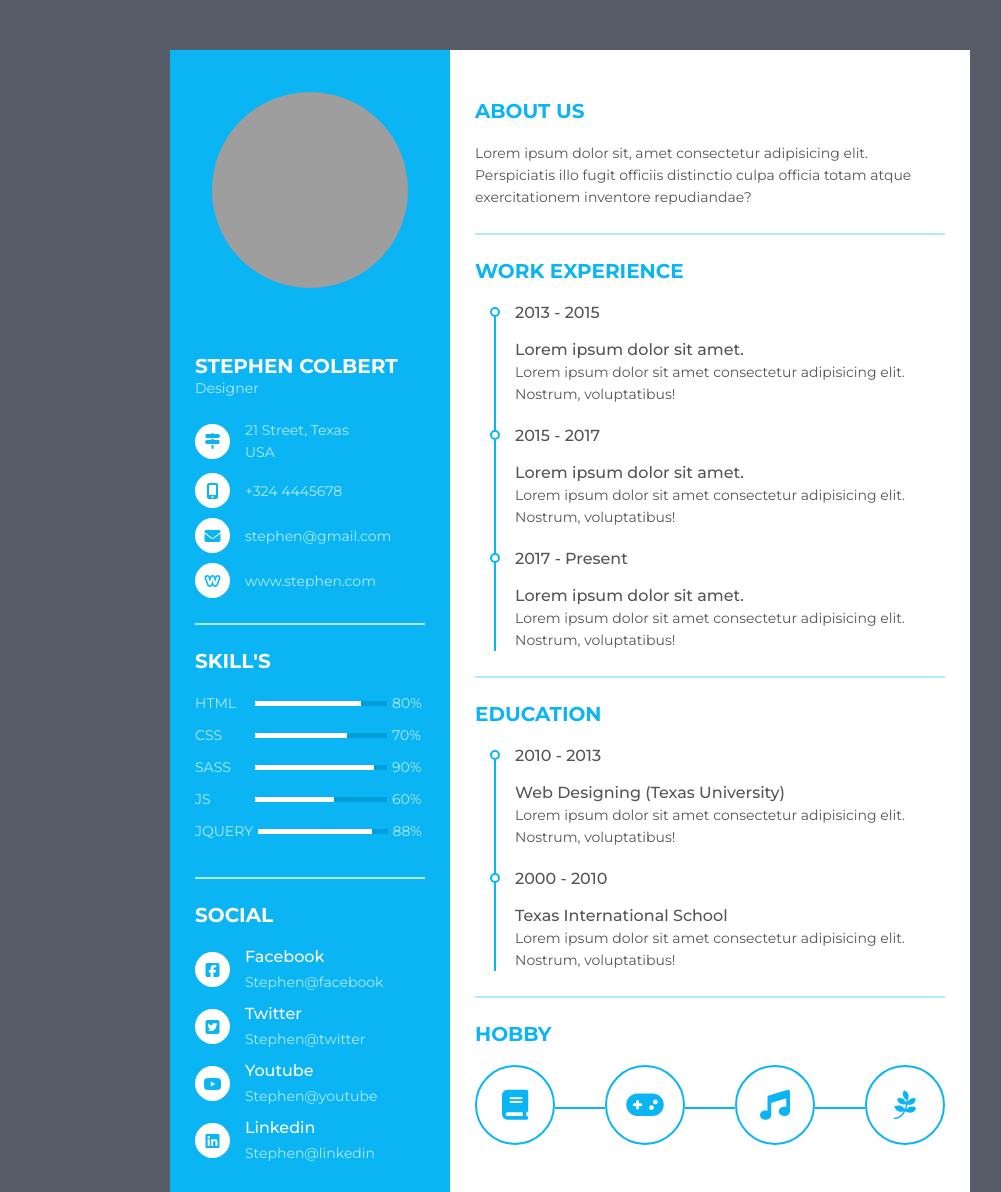
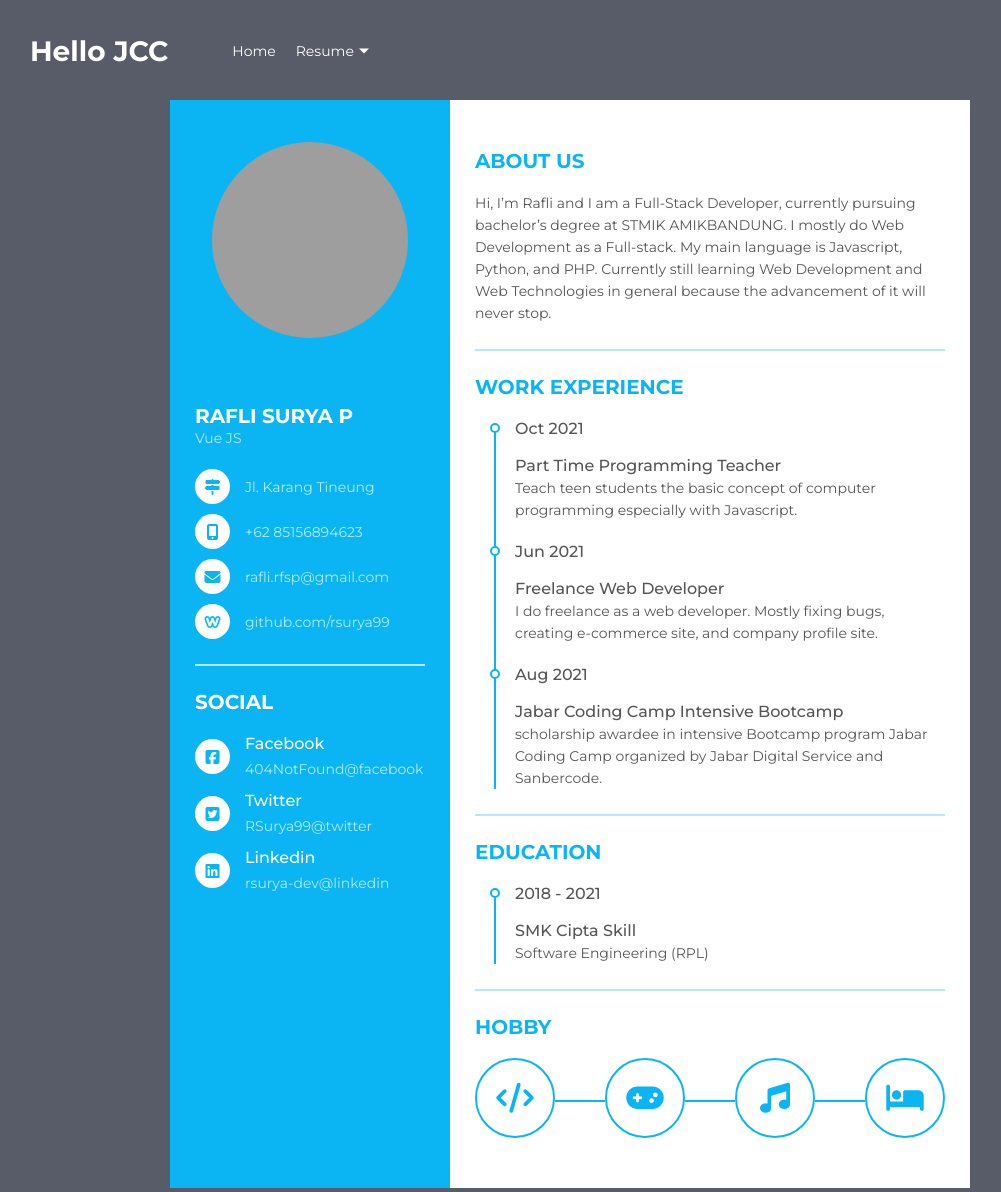
Before and after one commit to self-learnary/portfolio-git-jcc, a plain HTML site: page cv/rafli-surya.html in a window 1280 px wide. Shown: the top 1192 px of the page, without its empty margins (70-1071 px from the left). Drawn offline with Linux system fonts and the light colour scheme; grey boxes are pictures that could not be loaded.

Commit message:
update cv rafli-surya

```diff
--- a/assets/css/home.css
+++ b/assets/css/home.css
@@ -70,6 +70,10 @@ a:hover {
   position: relative;
 }
 
+.dropdown a:hover{
+    color: #333;
+}
+
 .dd-button {
   display: inline-block;
   padding: 10px 30px 10px 20px;
@@ -90,7 +94,6 @@ a:hover {
   border-right: 5px solid transparent;
   border-top: 5px solid #fff;
 }
-
 
 .dd-input {
   display: none;
@@ -197,6 +200,7 @@ a:hover {
   grid-gap: 30px;
   align-items: stretch;
   margin: 8rem auto;
+  margin-bottom: 4.25rem;
   width: 100%;
 }
 
--- a/assets/css/style.css
+++ b/assets/css/style.css
@@ -16,6 +16,120 @@ body {
   color: #555555;
 }
 
+header{
+    position: fixed;
+    top: 0;
+    left: 0;
+    display: flex;
+    width: 100%;
+    align-items: center;
+    z-index: 10;
+    padding: 30px 100px;
+}
+
+header .logo{
+    position: relative;
+    color: #fff;
+    font-weight: 700;
+    font-size: 2em;
+    text-decoration: none;
+    margin-right: 4rem;
+}
+
+header ul{
+    position: relative;
+    display: flex;
+    justify-content: center;
+    align-items: center;
+}
+
+header ul li{
+    position: relative;
+    list-style: none;
+    text-align: center;
+}
+
+header ul li a{
+    color: #fff;
+    text-decoration: none;
+}
+
+header ul li label ul li a{
+    color: #232323;
+}
+
+a {
+  text-decoration: none;
+  color: #000000;
+}
+
+a:hover {
+  color: #fafafa
+}
+
+/* Dropdown */
+
+.dropdown {
+  display: inline-block;
+  position: relative;
+}
+
+.dd-button {
+  display: inline-block;
+  padding: 10px 30px 10px 20px;
+  cursor: pointer;
+  white-space: nowrap;
+  color: #fff;
+}
+
+.dd-button:after {
+  content: '';
+  position: absolute;
+  top: 50%;
+  right: 15px;
+  transform: translateY(-50%);
+  width: 0;
+  height: 0;
+  border-left: 5px solid transparent;
+  border-right: 5px solid transparent;
+  border-top: 5px solid #fff;
+}
+
+
+.dd-input {
+  display: none;
+}
+
+.dd-menu {
+  position: absolute;
+  top: 100%;
+  border: 1px solid #ccc;
+  border-radius: 4px;
+  padding: 0;
+  margin: 2px 0 0 0;
+  box-shadow: 0 0 6px 0 rgba(0,0,0,0.1);
+  background-color: #ffffff;
+  list-style-type: none;
+}
+
+.dd-input + .dd-menu {
+  display: none;
+}
+
+.dd-input:checked + .dd-menu {
+  display: block;
+}
+
+.dd-menu li {
+  padding: 10px 20px;
+  cursor: pointer;
+  white-space: nowrap;
+}
+
+.dd-menu li:hover {
+  background-color: #f6f6f6;
+}
+
 .bold {
   font-weight: 700;
   font-size: 20px;
@@ -32,6 +146,7 @@ body {
   height: auto;
   display: flex;
   margin: 50px auto;
+  margin-top: 100px;
 }
 
 .resume .resume_left {
--- a/cv/rafli-surya.html
+++ b/cv/rafli-surya.html
@@ -9,16 +9,40 @@
     <script src="https://kit.fontawesome.com/b99e675b6e.js"></script>
 </head>
 <body>
+    <header>
+        <a href="/" class="logo">Hello JCC</a>
+        <ul>
+            <li><a href="/">Home</a></li>
+            <li>
+                <label class="dropdown">
+
+                    <div class="dd-button">
+                      Resume
+                    </div>
+
+                    <input type="checkbox" class="dd-input" id="test">
+
+                    <ul class="dd-menu">
+                      <li><a href="#">Farhan</a></li>
+                      <li><a href="#">Firmansyah</a></li>
+                      <li><a href="cv/rafli-surya.html">Rafli Surya</a></li>
+                      <li><a href="#">Zidane</a></li>
+                    </ul>
+
+                </label>
+            </li>
+        </ul>
+    </header>
     <div class="resume">
         <div class="resume_left">
             <div class="resume_profile">
-            <img src="https://i.imgur.com/eCijVBe.png" alt="profile_pic">
+                <img src="../assets/img/members/rafli-surya.jpg" alt="profile_pic">
             </div>
             <div class="resume_content">
             <div class="resume_item resume_info">
                 <div class="title">
-            <p class="bold">stephen colbert</p>
-            <p class="regular">Designer</p>
+                <p class="bold">Rafli Surya P</p>
+                <p class="regular">Vue JS</p>
                 </div>
                 <ul>
                 <li>
@@ -26,7 +50,7 @@
                     <i class="fas fa-map-signs"></i>
                     </div>
                     <div class="data">
-                21 Street, Texas <br /> USA
+                    Jl. Karang Tineung
                     </div>
                 </li>
                 <li>
@@ -34,7 +58,7 @@
                     <i class="fas fa-mobile-alt"></i>
                     </div>
                     <div class="data">
-                +324 4445678
+                    +62 85156894623
                     </div>
                 </li>
                 <li>
@@ -42,7 +66,7 @@
                     <i class="fas fa-envelope"></i>
                     </div>
                     <div class="data">
-                stephen@gmail.com
+                    rafli.rfsp@gmail.com
                     </div>
                 </li>
                 <li>
@@ -50,60 +74,8 @@
                     <i class="fab fa-weebly"></i>
                     </div>
                     <div class="data">
-                www.stephen.com
+                    github.com/rsurya99
                     </div>
-            </li>
-            </ul>
-        </div>
-        <div class="resume_item resume_skills">
-            <div class="title">
-            <p class="bold">skill's</p>
-            </div>
-            <ul>
-            <li>
-                <div class="skill_name">
-                HTML
-                </div>
-                <div class="skill_progress">
-                <span style="width: 80%;"></span>
-                </div>
-                <div class="skill_per">80%</div>
-            </li>
-            <li>
-                <div class="skill_name">
-                CSS
-                </div>
-                <div class="skill_progress">
-                <span style="width: 70%;"></span>
-                </div>
-                <div class="skill_per">70%</div>
-            </li>
-            <li>
-                <div class="skill_name">
-                SASS
-                </div>
-                <div class="skill_progress">
-                <span style="width: 90%;"></span>
-                </div>
-                <div class="skill_per">90%</div>
-            </li>
-            <li>
-                <div class="skill_name">
-                JS
-                </div>
-                <div class="skill_progress">
-                <span style="width: 60%;"></span>
-                </div>
-                <div class="skill_per">60%</div>
-            </li>
-            <li>
-                <div class="skill_name">
-                JQUERY
-                </div>
-                <div class="skill_progress">
-                <span style="width: 88%;"></span>
-                </div>
-                <div class="skill_per">88%</div>
                 </li>
                 </ul>
             </div>
@@ -118,7 +90,7 @@
                     </div>
                     <div class="data">
                     <p class="semi-bold">Facebook</p>
-                <p>Stephen@facebook</p>
+                    <p>404NotFound@facebook</p>
                     </div>
                 </li>
                 <li>
@@ -127,16 +99,7 @@
                     </div>
                     <div class="data">
                     <p class="semi-bold">Twitter</p>
-                <p>Stephen@twitter</p>
-                </div>
-            </li>
-            <li>
-                <div class="icon">
-                <i class="fab fa-youtube"></i>
-                </div>
-                <div class="data">
-                <p class="semi-bold">Youtube</p>
-                <p>Stephen@youtube</p>
+                    <p>RSurya99@twitter</p>
                     </div>
                 </li>
                 <li>
@@ -145,7 +108,7 @@
                     </div>
                     <div class="data">
                     <p class="semi-bold">Linkedin</p>
-                <p>Stephen@linkedin</p>
+                    <p>rsurya-dev@linkedin</p>
                     </div>
                 </li>
                 </ul>
@@ -157,7 +120,7 @@
                 <div class="title">
                 <p class="bold">About us</p>
                 </div>
-            <p>Lorem ipsum dolor sit, amet consectetur adipisicing elit. Perspiciatis illo fugit officiis distinctio culpa officia totam atque exercitationem inventore repudiandae?</p>
+                <p>Hi, I’m Rafli and I am a Full-Stack Developer, currently pursuing bachelor’s degree at STMIK AMIKBANDUNG. I mostly do Web Development as a Full-stack. My main language is Javascript, Python, and PHP. Currently still learning Web Development and Web Technologies in general because the advancement of it will never stop.</p>
             </div>
             <div class="resume_item resume_work">
                 <div class="title">
@@ -165,24 +128,24 @@
                 </div>
                 <ul>
                     <li>
-                    <div class="date">2013 - 2015</div>
+                        <div class="date">Oct 2021</div>
                         <div class="info">
-                        <p class="semi-bold">Lorem ipsum dolor sit amet.</p>
-                    <p>Lorem ipsum dolor sit amet consectetur adipisicing elit. Nostrum, voluptatibus!</p>
+                            <p class="semi-bold">Part Time Programming Teacher</p>
+                        <p>Teach teen students the basic concept of computer programming especially with Javascript.</p>
                         </div>
                     </li>
                     <li>
-                <div class="date">2015 - 2017</div>
+                    <div class="date">Jun 2021</div>
                     <div class="info">
-                        <p class="semi-bold">Lorem ipsum dolor sit amet.</p>
-                    <p>Lorem ipsum dolor sit amet consectetur adipisicing elit. Nostrum, voluptatibus!</p>
+                            <p class="semi-bold">Freelance Web Developer</p>
+                        <p>I do freelance as a web developer. Mostly fixing bugs, creating e-commerce site, and company profile site.</p>
                         </div>
                     </li>
                     <li>
-                <div class="date">2017 - Present</div>
+                    <div class="date">Aug 2021</div>
                     <div class="info">
-                        <p class="semi-bold">Lorem ipsum dolor sit amet.</p>
-                    <p>Lorem ipsum dolor sit amet consectetur adipisicing elit. Nostrum, voluptatibus!</p>
+                            <p class="semi-bold">Jabar Coding Camp Intensive Bootcamp</p>
+                        <p>scholarship awardee in intensive Bootcamp program Jabar Coding Camp organized by Jabar Digital Service and Sanbercode.</p>
                         </div>
                     </li>
                 </ul>
@@ -193,17 +156,10 @@
                 </div>
             <ul>
                     <li>
-                    <div class="date">2010 - 2013</div>
+                        <div class="date">2018 - 2021</div>
                         <div class="info">
-                        <p class="semi-bold">Web Designing (Texas University)</p>
-                    <p>Lorem ipsum dolor sit amet consectetur adipisicing elit. Nostrum, voluptatibus!</p>
-                    </div>
-                </li>
-                <li>
-                <div class="date">2000 - 2010</div>
-                <div class="info">
-                        <p class="semi-bold">Texas International School</p>
-                    <p>Lorem ipsum dolor sit amet consectetur adipisicing elit. Nostrum, voluptatibus!</p>
+                            <p class="semi-bold">SMK Cipta Skill</p>
+                        <p>Software Engineering (RPL)</p>
                         </div>
                     </li>
                 </ul>
@@ -213,10 +169,10 @@
                 <p class="bold">Hobby</p>
                 </div>
             <ul>
-            <li><i class="fas fa-book"></i></li>
+                <li><i class="fas fa-code"></i></li>
                 <li><i class="fas fa-gamepad"></i></li>
                 <li><i class="fas fa-music"></i></li>
-            <li><i class="fab fa-pagelines"></i></li>
+                <li><i class="fas fa-bed"></i></li>
             </ul>
             </div>
         </div>
```
Also changed, not shown: index.html (renamed from home.html, +34 -28 lines). Lines whose indentation alone changed are shown as unchanged.
